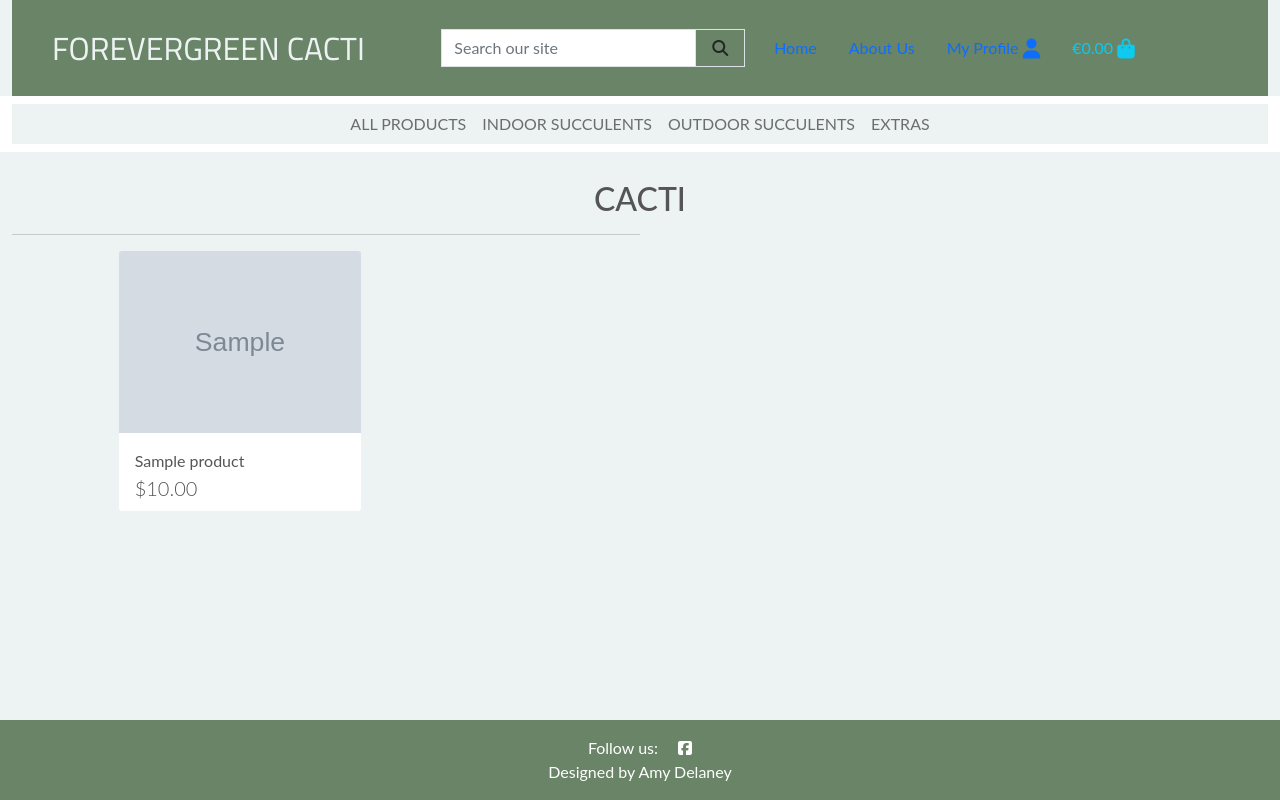
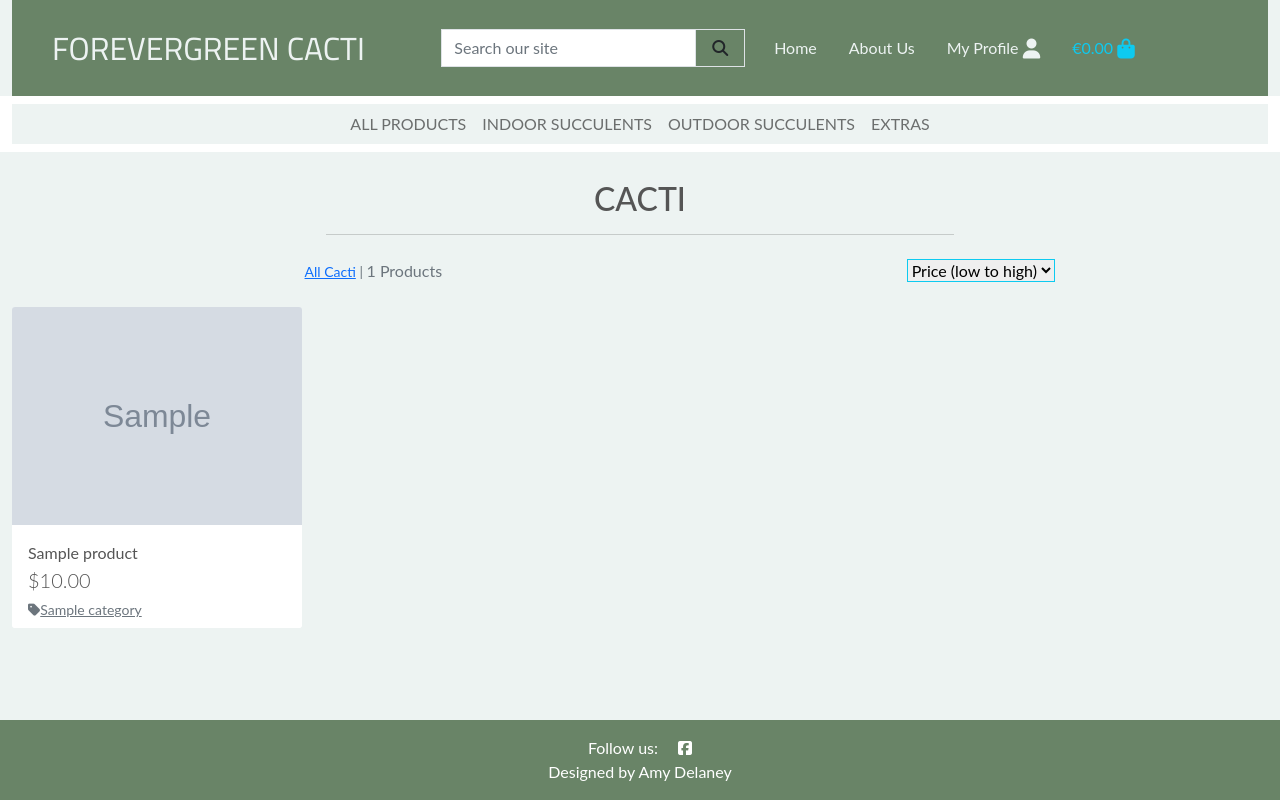
Before and after one commit to AmyDelaney94/Forevergreen_Cacti, a Django app: a page that uses templates/includes/main-nav.html in a window 1280 px wide. Run offline with Django 4.2, Linux system fonts and the light colour scheme; tables that the repository leaves empty hold one stand-in row (values such as "Sample post"); grey boxes marked "Sample" are stand-in pictures; some libraries are stand-ins or nearby versions.

Commit message:
Add sorting and amount of products to product page

```diff
--- a/products/templates/products/products.html
+++ b/products/templates/products/products.html
@@ -15,12 +15,50 @@
     <div class="row">
         <div class="col text-center mt-3">
             <h2 class="logo-font">Cacti</h2>
-            <hr class="w-50 mb-1">
+            {% for c in current_categories %}
+            <a class="category-tag text-decoration-none" href="{% url 'products' %}?category={{ c.name }}">
+                <span
+                    class="p-2 mt-2 badge rounded-pill border border-dark">{{ c.friendly_name }}</span>
+            </a>
+            {% endfor %}
+            <hr class="w-50 mb-1 mx-auto">
         </div>
     </div>
     <div class="row">
         <div class="product-container col-10 offset-1">
-            <div class="row mt-1 mb-2"></div>
+            <div class="row mt-1 mb-2">
+                <div class="col-12 col-md-6 my-auto order-md-last d-flex justify-content-center justify-content-md-end">
+                    <div class="sort-select-wrapper w-50">
+                        <select id="sort-selector"
+                            class="custom-select custom-select-sm rounded-0 border border-{% if current_sorting != 'None_None' %}info{% else %}black{% endif %}">
+                            <option value="reset" {% if current_sorting == 'None_None' %}selected{% endif %}>Sort by...
+                            </option>
+                            <option value="price_asc" {% if current_sorting == 'price_asc' %}selected{% endif %}>Price
+                                (low to high)</option>
+                            <option value="price_desc" {% if current_sorting == 'price_desc' %}selected{% endif %}>Price
+                                (high to low)</option>
+                            <option value="name_asc" {% if current_sorting == 'name_asc' %}selected{% endif %}>Name
+                                (A-Z)</option>
+                            <option value="name_desc" {% if current_sorting == 'name_desc' %}selected{% endif %}>Name
+                                (Z-A)</option>
+                            <option value="category_asc" {% if current_sorting == 'category_asc' %}selected{% endif %}>
+                                Category (A-Z)</option>
+                            <option value="category_desc"
+                                {% if current_sorting == 'category_desc' %}selected{% endif %}>Category (Z-A)</option>
+                        </select>
+                    </div>
+                </div>
+                <div class="col-12 col-md-6 order-md-first">
+                    <p class="text-muted mt-3 text-center text-md-left">
+                        {% if search_term or current_categories or current_sorting != 'None_None' %}
+                        <span class="small"><a href="{% url 'products' %}">All Cacti</a> | </span>
+                        {% endif %}
+                        {{ products|length }} Products{% if search_term %} found for
+                        <strong>"{{ search_term }}"</strong>{% endif %}
+                    </p>
+                </div>
+            </div>
+        </div>
         <div class="row">
             {% for product in products %}
             <div class="col-sm-6 col-md-6 col-lg-4 col-xl-3">
@@ -31,8 +69,7 @@
                     </a>
                     {% else %}
                     <a href="{% url 'product_detail' product.id %}">
-                            <img class="card-img-top img-fluid" src="{{ MEDIA_URL }}noimage.jpg"
-                                alt="{{ product.name }}">
+                        <img class="card-img-top img-fluid" src="{{ MEDIA_URL }}noimage.jpg" alt="{{ product.name }}">
                     </a>
                     {% endif %}
                     <div class="card-body pb-0">
@@ -42,6 +79,14 @@
                         <div class="row">
                             <div class="col">
                                 <p class="lead mb-0 text-left font-weight-bold">${{ product.price }}</p>
+                                {% if product.category %}
+                                <p class="small mt-1 mb-0">
+                                    <a class="text-muted"
+                                        href="{% url 'products' %}?category={{ product.category.name }}">
+                                        <i class="fas fa-tag mr-1"></i>{{ product.category.friendly_name }}
+                                    </a>
+                                </p>
+                                {% endif %}
                             </div>
                         </div>
                     </div>
--- a/products/views.py
+++ b/products/views.py
@@ -13,14 +13,36 @@ def all_products(request):
     products = Product.objects.all()
     query = None
     categories = None
+    sort = None
+    direction = None
 
     if request.GET:
+        if 'sort' in request.GET:
+            # Allows user to search by name in upper or lower case
+            sortkey = request.GET['sort']
+            sort = sortkey
+            if sortkey == 'name':
+                sortkey = 'lower_name'
+                products = products.annotate(lower_name=Lower('name'))
+
+            if sortkey == 'category':
+                sortkey = 'category__name'
+
+            if 'direction' in request.GET:
+                # If results are decending flip to acesnding
+                direction = request.GET['direction']
+                if direction == 'desc':
+                    sortkey = f'-{sortkey}'
+            products = products.order_by(sortkey)
+
         if 'category' in request.GET:
+            # Allows filter of products by individual categories
             categories = request.GET['category'].split(',')
             products = products.filter(category__name__in=categories)
             categories = Category.objects.filter(name__in=categories)
 
         if 'q' in request.GET:
+            # Activates the search bar and shows user error message
             query = request.GET['q']
             if not query:
                 messages.error(request, "You didn't enter a valid search!")
@@ -29,10 +51,13 @@ def all_products(request):
             queries = Q(name__icontains=query) | Q(description__icontains=query)
             products = products.filter(queries)
 
+    current_sorting = f'{sort}_{direction}'
+
     context = {
         'products': products,
         'search_term': query,
         'current_categories': categories,
+        'current_sorting': current_sorting,
     }
 
     return render(request, 'products/products.html', context)
--- a/static/css/style.css
+++ b/static/css/style.css
@@ -60,7 +60,7 @@ body {
     background-color: #edf3f2;
 }
 
-.a.nav-link {
+a.nav-link {
     color: #edf3f2;
 }
 
@@ -82,6 +82,15 @@ body {
 	position: fixed;
 	background: #edf3f2;
 	z-index: -1;
+}
+
+a.categoty-tag > span.badge:hover {
+    background: #212529 !important;
+    color: #fff !important;
+}
+
+.category-tag > span.badge {
+    color: #698467;
 }
 
 /* Footer */
--- a/templates/includes/main-nav.html
+++ b/templates/includes/main-nav.html
@@ -5,8 +5,8 @@
                 All Products
             </a>
             <div class="dropdown-menu border-0" aria-labelledby="all-products-link">
-                <a href="" class="dropdown-item">By Price</a>
-                <a href="" class="dropdown-item ">By Category</a>
+                <a href="{% url 'products' %}?sort=price&direction=asc" class="dropdown-item">By Price</a>
+                <a href="{% url 'products' %}?sort=category&direction=asc" class="dropdown-item ">By Category</a>
                 <a href="{% url 'products' %}" class="dropdown-item">All Products</a>
             </div>
         </li>
```
Also changed, not shown: products/templates/products/product_detail.html (+7 -0 lines). Lines whose indentation alone changed are shown as unchanged.
